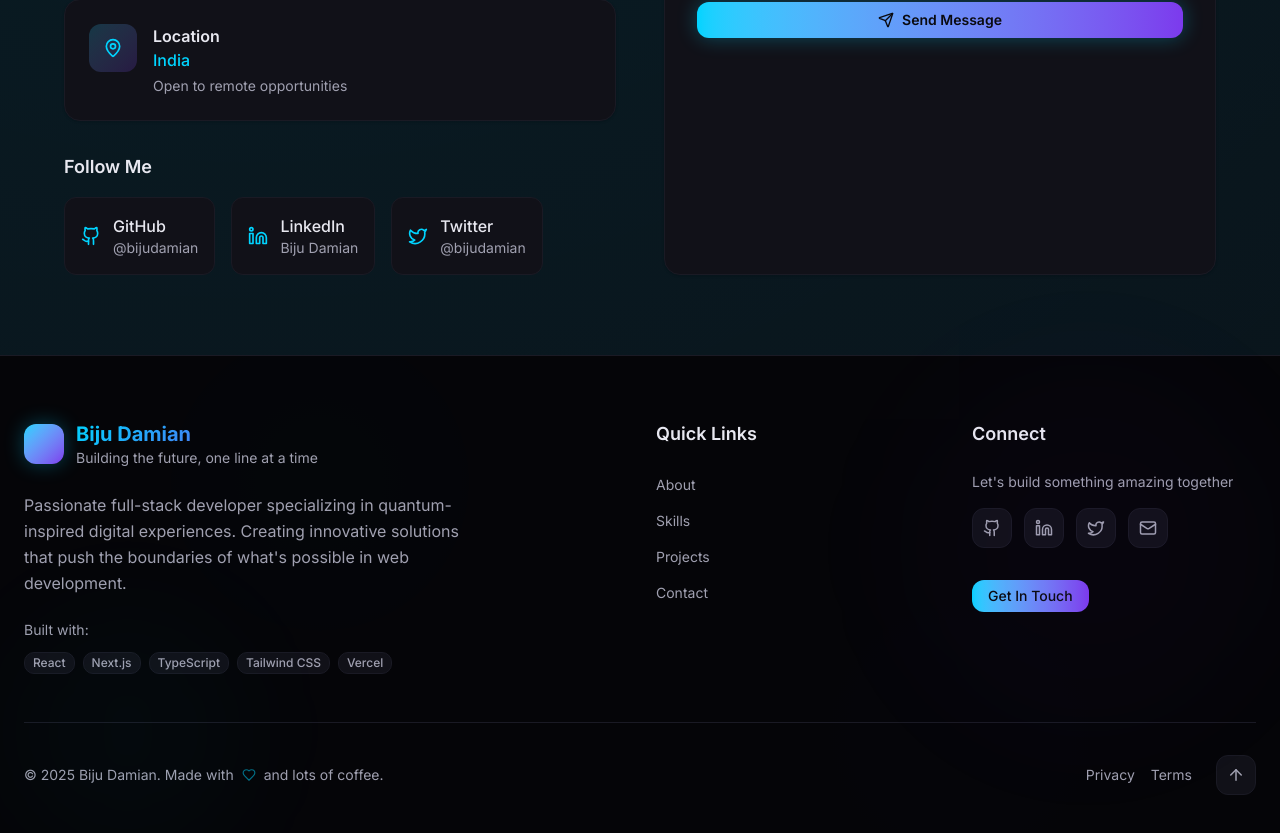
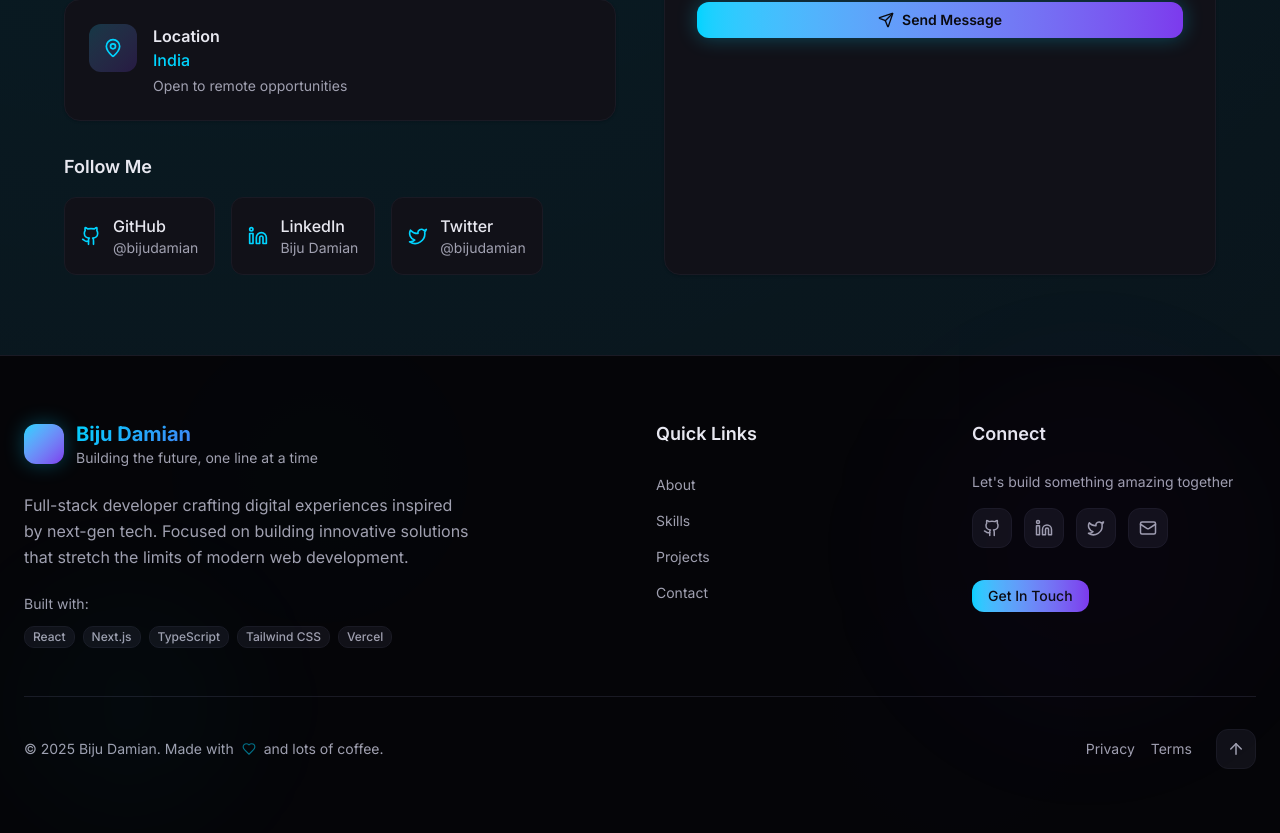
Before and after one commit to bijudamian/Bio, a Next.js app: page / in a window 1280 px wide. Shown: the part 7367-8200 px from the top of the page. Built offline with nearby package versions, Linux system fonts and the light colour scheme.

Commit message:
refactor: restore v22 from v12 with updated components
#VERCEL_SKIP

Co-authored-by: Biju Damian <96348059+bijudamian@users.noreply.github.com>

```diff
--- a/components/footer.tsx
+++ b/components/footer.tsx
@@ -62,8 +62,7 @@ export function Footer() {
             </div>
 
             <p className="text-quantum-muted leading-relaxed max-w-md">
-              Passionate full-stack developer specializing in quantum-inspired digital experiences. Creating innovative
-              solutions that push the boundaries of what's possible in web development.
+              Full-stack developer crafting digital experiences inspired by next-gen tech. Focused on building innovative solutions that stretch the limits of modern web development.
             </p>
 
             <div className="space-y-3">
```
